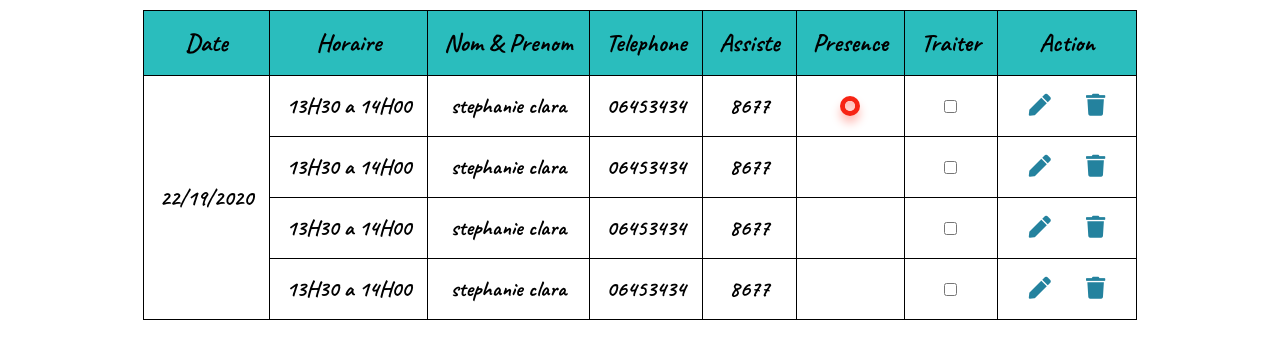
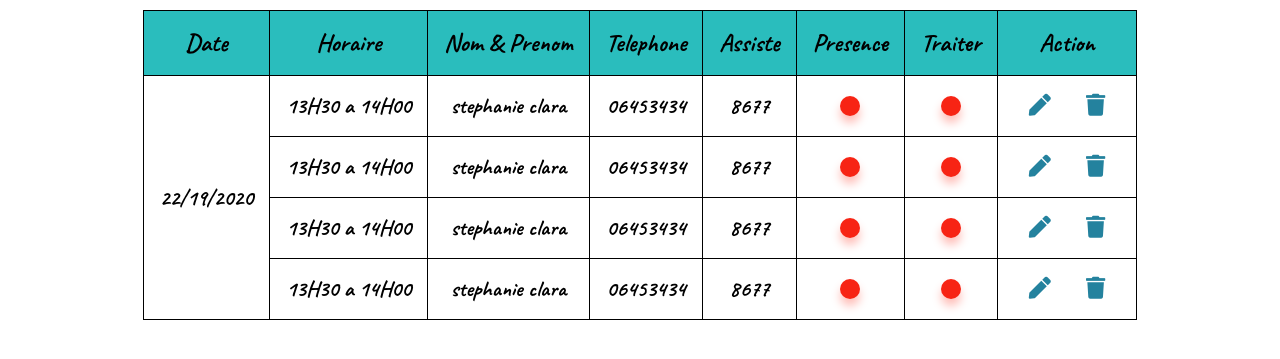
Before and after one commit to Cyranno973/site-claire, a plain HTML site: page index.html in a window 1280 px wide. Shown: the part 269-628 px from the top of the page. Drawn offline with Linux system fonts and the light colour scheme; no server answers.

Commit message:
css checkbox

```diff
--- a/css/style.scss
+++ b/css/style.scss
@@ -125,7 +125,7 @@ font-family: 'Kaushan Script', sans-serif;
     }
   }
 }
-#presence{
+.presence{
   display: none;
 }
 label{
@@ -155,18 +155,18 @@ label:before
     width: 10px;
     height: 10px;
     margin: 0 auto;
-    background-color: #fff;
+    // background-color: #fff;
     transform: translateY(-50%);
     border-radius: 50%;
-    box-shadow: inset 0 7px 10px #ffbeb8;
-    transition: 0.2s ease width, 0.2s ease height;
+    // box-shadow: inset 0 7px 10px #ffbeb8;
+    transition: 0.3s ease width, 0.2s ease height;
 }
 
 label:hover:before
 {
-    width: 5px;
-    height: 5px;
-    box-shadow: inset 0 7px 10px #ff9d96;
+    width: 8px;
+    height: 8px;
+    box-shadow: inset 0 7px 10px #ffffff;
 }
 
 label:active
@@ -174,7 +174,7 @@ label:active
   transform: translateY(-50%) scale(0.9);
 }
 
-#tick_mark
+.tick_mark
 {
     position: absolute;
     top: -9px;
@@ -189,7 +189,7 @@ label:active
     overflow: hidden;
 
 }
-#tick_mark:before, #tick_mark:after
+.tick_mark:before, .tick_mark:after
 {
     content: "";
     position: absolute;
@@ -198,7 +198,7 @@ label:active
     opacity: 1;
     transition: 0.2s ease transform, 0.2s ease opacity;
 }
-#tick_mark:before
+.tick_mark:before
 {
     left: 0;
     bottom: 0;
@@ -208,7 +208,7 @@ label:active
     transform: translateY(-68px)
 }
 
-#tick_mark:after
+.tick_mark:after
 {
     left: 0;
     bottom: 0;
@@ -218,19 +218,19 @@ label:active
     transform: translateX(78px)
 }
 
-#presence:checked + label
+*[class^="presen"]:checked + label,*[class^="trait"]:checked + label
 {
     background-color: #07d410;
-    box-shadow: 0 7px 10px #92ff97;
+    box-shadow: 0 7px 10px #727272;
 }
 
-#presence:checked + label:before
+*[class^="presen"]:checked + label:before ,*[class^="trait"]:checked + label:before
 {
     width: 0;
     height: 0;
 }
 
-#presence:checked + label #tick_mark:before, #presence:checked + label #tick_mark:after
+*[class^="presen"]:checked  + label .tick_mark:before,*[class^="trait"]:checked + label .tick_mark:before, *[class^="presen"]:checked  + label .tick_mark:after,*[class^="trait"]:checked + label .tick_mark:after
 {
      transform: translate(30px);
     opacity: 1;
--- a/index.html
+++ b/index.html
@@ -14,7 +14,7 @@
     <header>
       <ul id="lol">
         <li><a href="index.html">pa</a></li>
-        <li><a href="psa.html">psa</a</li>
+        <li><a href="psa.html">psa</a></li>
         <li><a href="past.html">past</a></li>
       </ul>
     </header>
@@ -44,12 +44,15 @@
             <td>06453434</td>
             <td>8677</td>
             <td>
-              <input type="checkbox" name="" id="presence">
+              <input class="presence" type="checkbox" name="" id="presence">
               <label for="presence">
-                <div id="tick_mark"></div>
+                <div class="tick_mark"></div>
               </label>
             </td>
-            <td><input type="checkbox" name="" id="traite"></td>
+            <td><input class="presence" type="checkbox" name="" id="traite">
+              <label for="traite">
+                <div class="tick_mark"></div>
+              </label></td>
             <td>
               <span class="pen"><i class="fas fa-pen"></i></span>
               <span class="check"><i class="fas fa-check"></i></span>
@@ -61,8 +64,16 @@
             <td>stephanie clara</td>
             <td>06453434</td>
             <td>8677</td>
-            <td><input type="checkbox" name="" id="presence"></td>
-            <td><input type="checkbox" name="" id="traite"></td>
+            <td>
+              <input class="presence" type="checkbox" name="" id="presence1">
+              <label for="presence1">
+                <div class="tick_mark"></div>
+              </label>
+            </td>
+            <td><input class="presence" type="checkbox" name="" id="traite1">
+              <label for="traite1">
+                <div class="tick_mark"></div>
+              </label></td>
             <td>
               <span class="pen"><i class="fas fa-pen"></i></span>
               <span class="check"><i class="fas fa-check"></i></span>
@@ -74,8 +85,16 @@
             <td>stephanie clara</td>
             <td>06453434</td>
             <td>8677</td>
-            <td><input type="checkbox" name="" id="presence"></td>
-            <td><input type="checkbox" name="" id="traite"></td>
+            <td>
+              <input class="presence" type="checkbox" name="" id="presence2">
+              <label for="presence2">
+                <div class="tick_mark"></div>
+              </label>
+            </td>
+            <td><input input class="presence" type="checkbox" name="" id="traite2">
+              <label for="traite2">
+                <div class="tick_mark"></div>
+              </label></td>
             <td>
               <span class="pen"><i class="fas fa-pen"></i></span>
               <span class="check"><i class="fas fa-check"></i></span>
@@ -87,8 +106,18 @@
             <td>stephanie clara</td>
             <td>06453434</td>
             <td>8677</td>
-            <td><input type="checkbox" name="" id="presence"></td>
-            <td><input type="checkbox" name="" id="traite"></td>
+            <td>
+              <input class="presence" type="checkbox" name="" id="presence3">
+              <label for="presence3">
+                <div class="tick_mark"></div>
+              </label>
+            </td>
+            <td>
+              <input input class="presence" type="checkbox" name="" id="traite3">
+              <label for="traite3">
+                <div class="tick_mark"></div>
+              </label>
+            </td>
             <td>
               <span class="pen"><i class="fas fa-pen"></i></span>
               <span class="check"><i class="fas fa-check"></i></span>
```
Also changed, not shown: css/style.css, 1 other file. Lines whose indentation alone changed are shown as unchanged.
